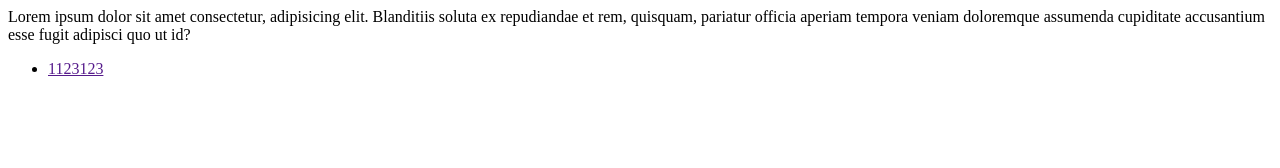
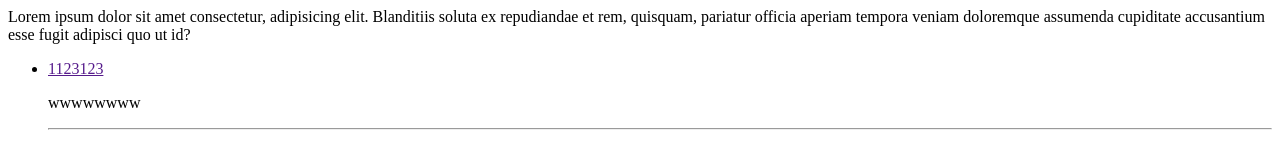
Before and after one commit to Namelesss01/git, a plain HTML site: page index.html in a window 1280 px wide. Drawn offline with Linux system fonts and the light colour scheme.

Commit message:
hr under p

```diff
--- a/index.html
+++ b/index.html
@@ -11,6 +11,8 @@
     <ul>
       <li>
         <a href="">1123123</a>
+        <p>wwwwwwww</p>
+        <hr class="header__under-line" />
       </li>
     </ul>
   </body>
```
